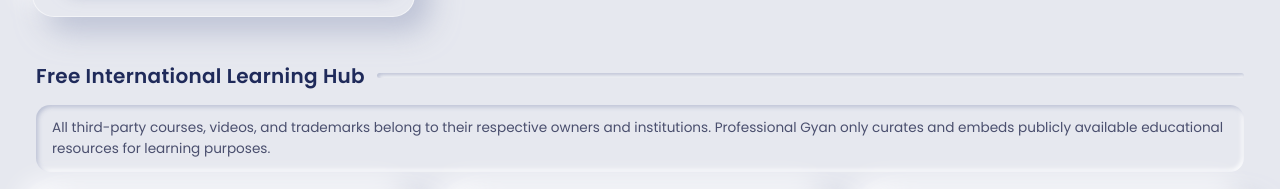
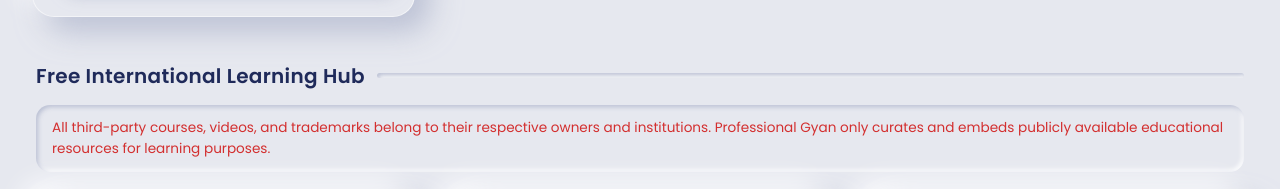
Before and after one commit to aniruddhasutradhar40/Professional-Gyan, a plain HTML site: page dashboard/index.html in a window 1280 px wide. Shown: the part 2167-2356 px from the top of the page. Drawn offline with Linux system fonts and the light colour scheme.

Commit message:
Update hub-note color in index.html
Changed hub-note color from var(--ink-soft) to #d32f2f.

```diff
--- a/dashboard/index.html
+++ b/dashboard/index.html
@@ -47,7 +47,7 @@
   }
   .hub-note{
     margin:-6px 4px 20px;padding:12px 16px;border-radius:14px;
-    font-size:.85rem;line-height:1.6;color:var(--ink-soft);
+    font-size:.85rem;line-height:1.6;color:#d32f2f;
     box-shadow:inset 2px 2px 4px var(--shadow-dark),inset -2px -2px 4px var(--shadow-light);
   }
 
```
